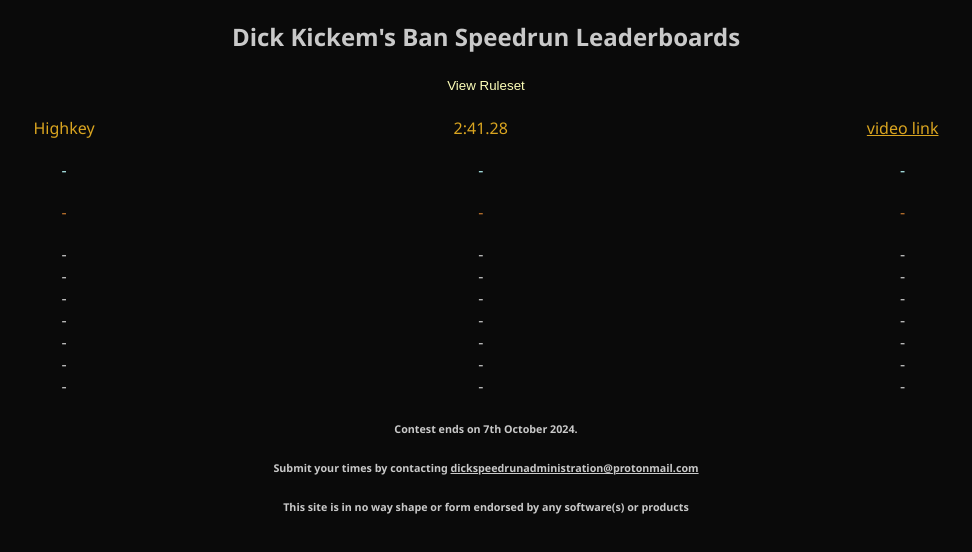
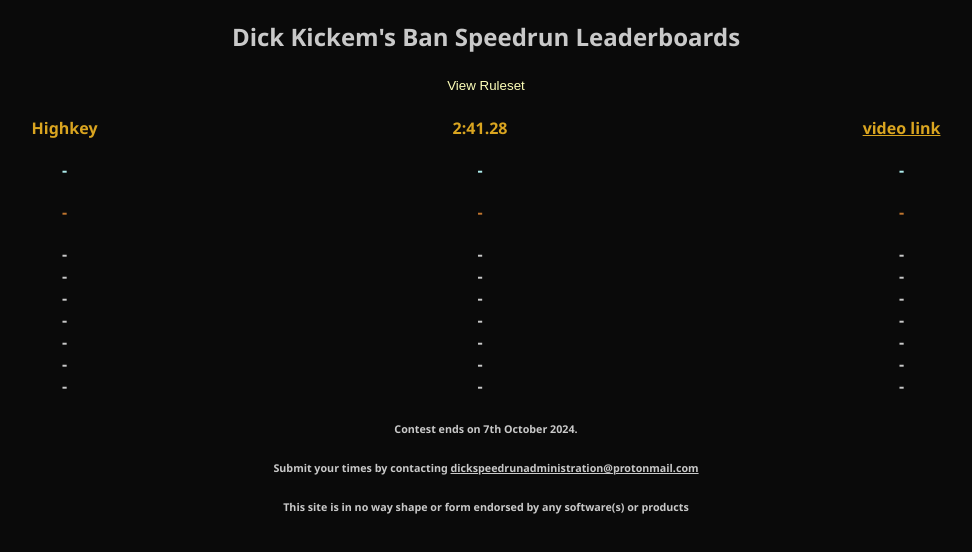
Before and after one commit to dickspeedruns/dickspeedruns.github.io, a plain HTML site: page index.html in a window 1280 px wide. Shown: the whole page, without its empty margins (154-1126 px from the left). Drawn offline with Linux system fonts and the light colour scheme.

Commit message:
Update style.css

```diff
--- a/style.css
+++ b/style.css
@@ -7,8 +7,9 @@ body{
 
 .leaderboard {
 	display: flex;
-	justify-content: space-between; /* Distribute space between divs */
-	align-items: flex-start; /* Align vertically at the top */
+	justify-content: space-between;
+	align-items: flex-start;
+	font-weight: bold;
 }
 
 a {
```
